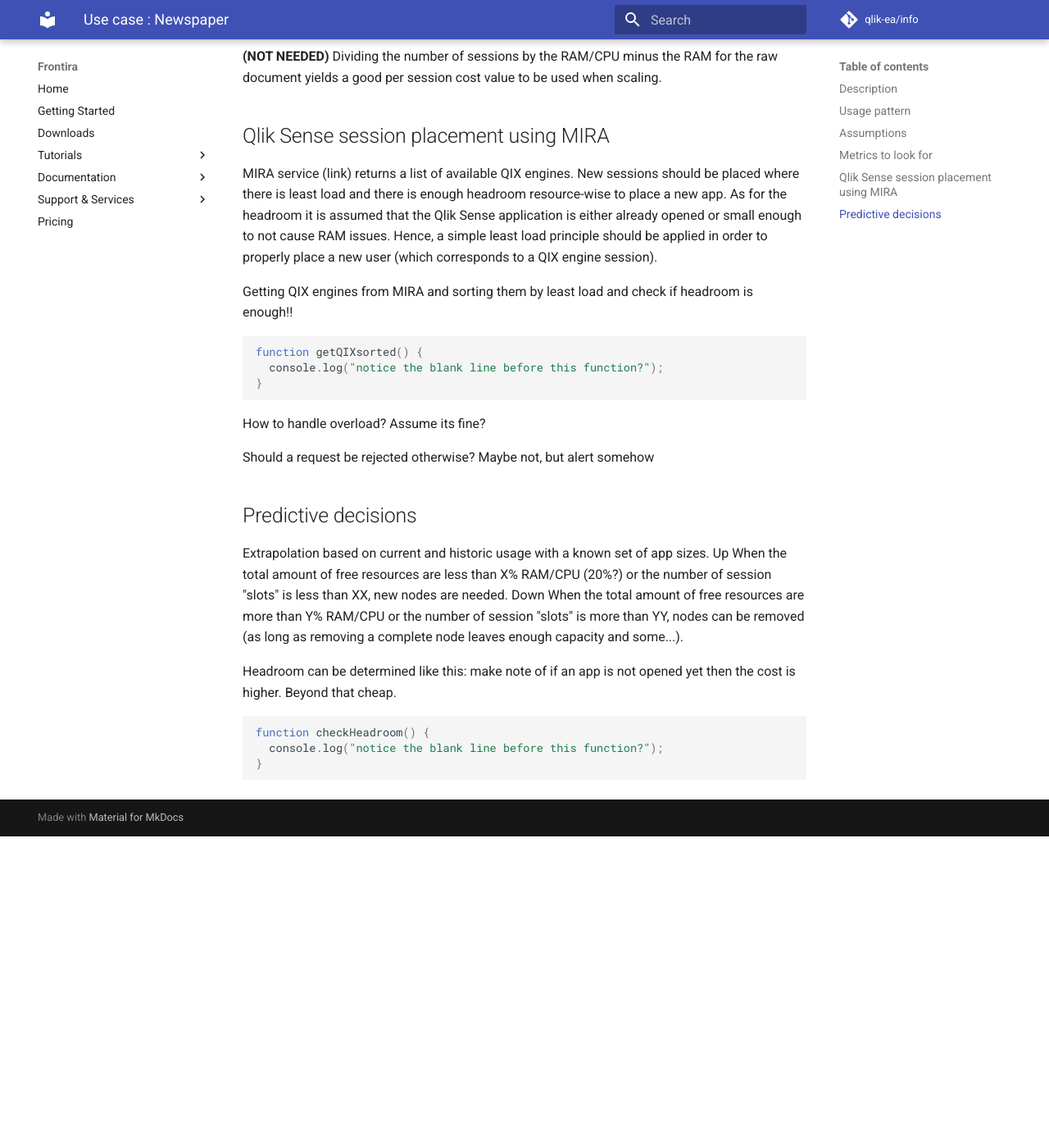
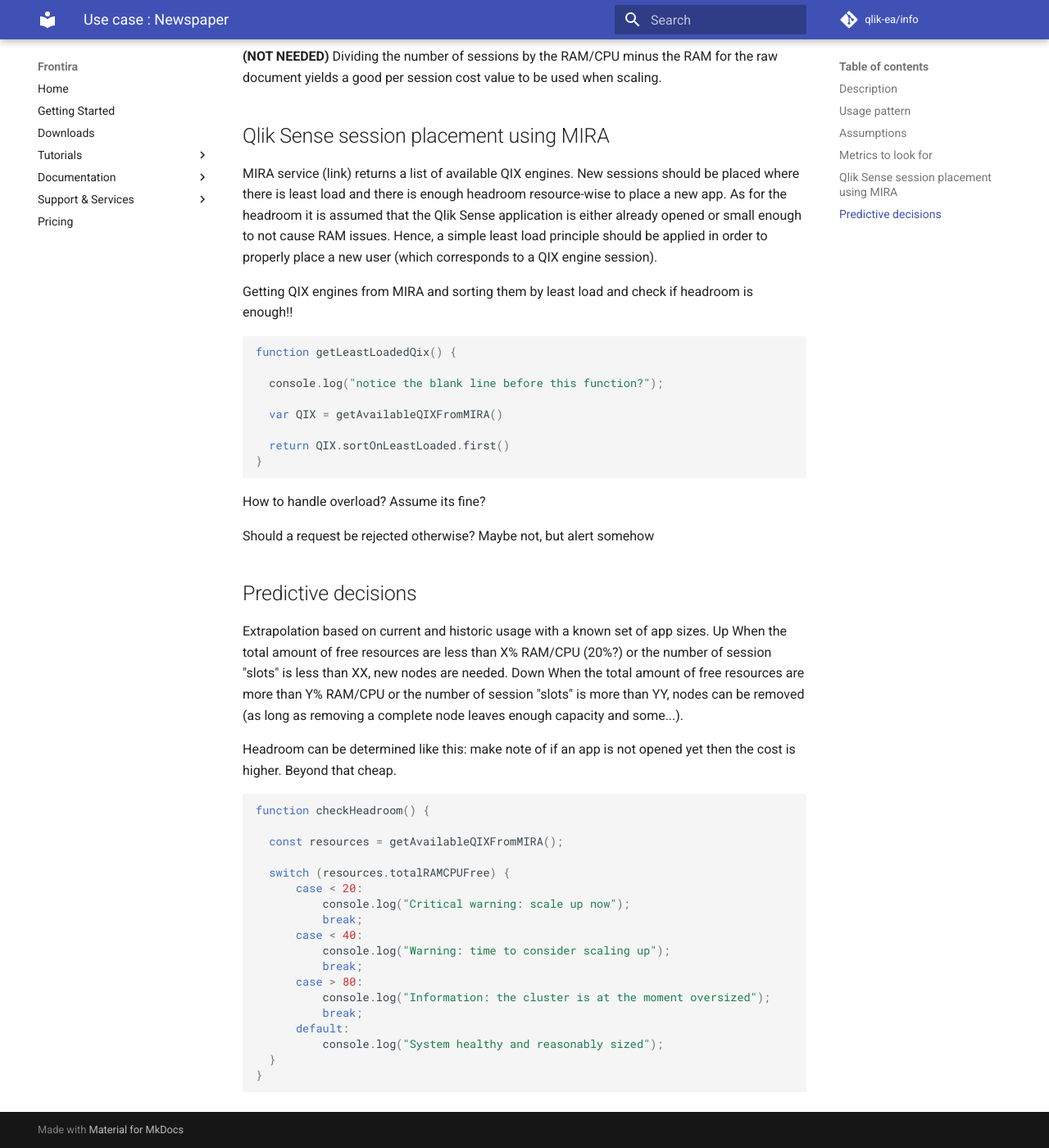
Before and after one commit to qlik-oss/core-website, an MkDocs documentation site: the page built from docs/tutorials/newspaper.md, in a window 1280 px wide and 1400 px high, scrolled down 1519 px. Shown: the whole window at 82% size. Built offline with MkDocs 1.6.1 and Material for MkDocs 9.7.7, drawn with Linux system fonts in a browser that asks for light colours; comment, search, counter and statistics services are not loaded; old or Windows-style settings are respelled for this version of MkDocs; before the commit the page ends 2539 px from its top, so only the background shows below that.

Commit message:
Added switch case

````diff
--- a/docs/tutorials/newspaper.md
+++ b/docs/tutorials/newspaper.md
@@ -77,8 +77,13 @@
 headroom is enough!!
 
 ```javascript
-function getQIXsorted() {
+function getLeastLoadedQix() {
+
   console.log("notice the blank line before this function?");
+
+  var QIX = getAvailableQIXFromMIRA()
+
+  return QIX.sortOnLeastLoaded.first()
 }
 ```
 
@@ -105,6 +110,21 @@
 
 ```javascript
 function checkHeadroom() {
-  console.log("notice the blank line before this function?");
+
+  const resources = getAvailableQIXFromMIRA();
+
+  switch (resources.totalRAMCPUFree) {
+      case < 20:
+          console.log("Critical warning: scale up now");
+          break;
+      case < 40:
+          console.log("Warning: time to consider scaling up");
+          break;
+      case > 80:
+          console.log("Information: the cluster is at the moment oversized");
+          break;
+      default:
+          console.log("System healthy and reasonably sized");
+  }
 }
 ```
````
